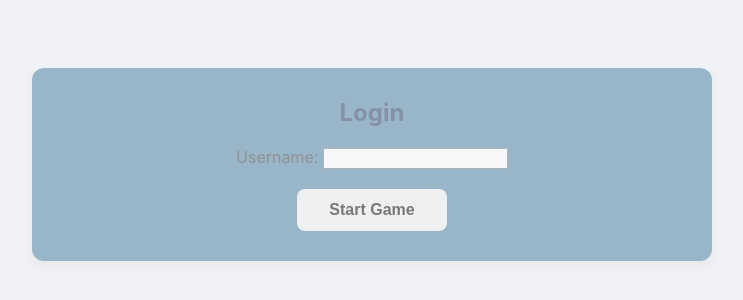
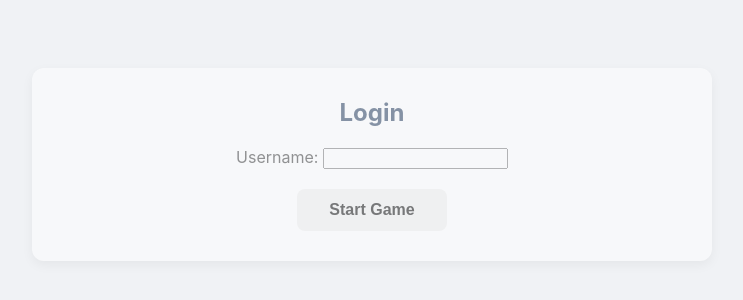
Before and after one commit to Divyatej-2024/Phishing-Simulator, a plain HTML site: page index.html in a window 1280 px wide. Shown: the part 236-536 px from the top of the page, without its empty margins (268-1011 px from the left). Drawn offline with Linux system fonts and the light colour scheme.

Commit message:
Update style.css

```diff
--- a/style.css
+++ b/style.css
@@ -13,7 +13,7 @@ body {
 }
 
 .container {
-  background-color: #457b9d;
+  background-color: #fff;
   opacity: 0.5;
   padding: 30px 40px;
   border-radius: 12px;
```
